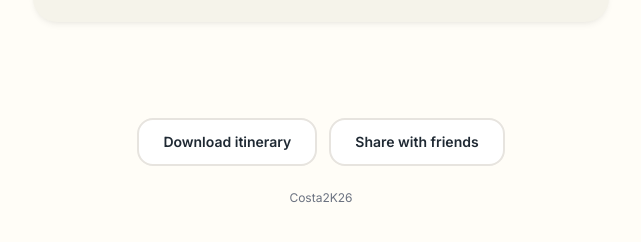
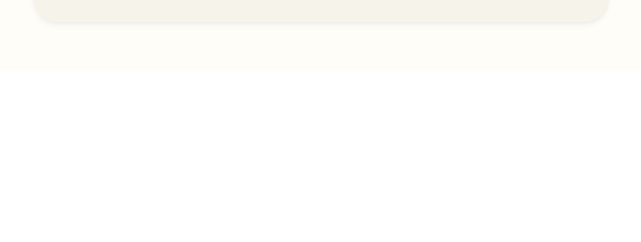
Before and after one commit to MyKalya/costa2k26, a Next.js app: page /itinerary in a window 1280 px wide. Shown: the part 6091-6333 px from the top of the page, without its empty margins (319-960 px from the left). After the commit the page ends 6161 px from the top, so only its background shows below. Built offline with nearby package versions, Linux system fonts and the light colour scheme; a web font is replaced by a local one.

Commit message:
Remove footer actions (download and share buttons) from itinerary page

```diff
--- a/app/itinerary/components/ItineraryPage.tsx
+++ b/app/itinerary/components/ItineraryPage.tsx
@@ -4,7 +4,6 @@ import { useState, useEffect } from "react";
 import { HeroSection } from "./HeroSection";
 import { DayScroller } from "./DayScroller";
 import { DayCard, type DayCardProps } from "./DayCard";
-import { FooterActions } from "./FooterActions";
 
 const days: DayCardProps[] = [
   {
@@ -331,9 +330,6 @@ export default function ItineraryPage() {
           <DayCard key={day.id} {...day} />
         ))}
       </div>
-
-      {/* Footer */}
-      <FooterActions />
     </div>
   );
 }
```
